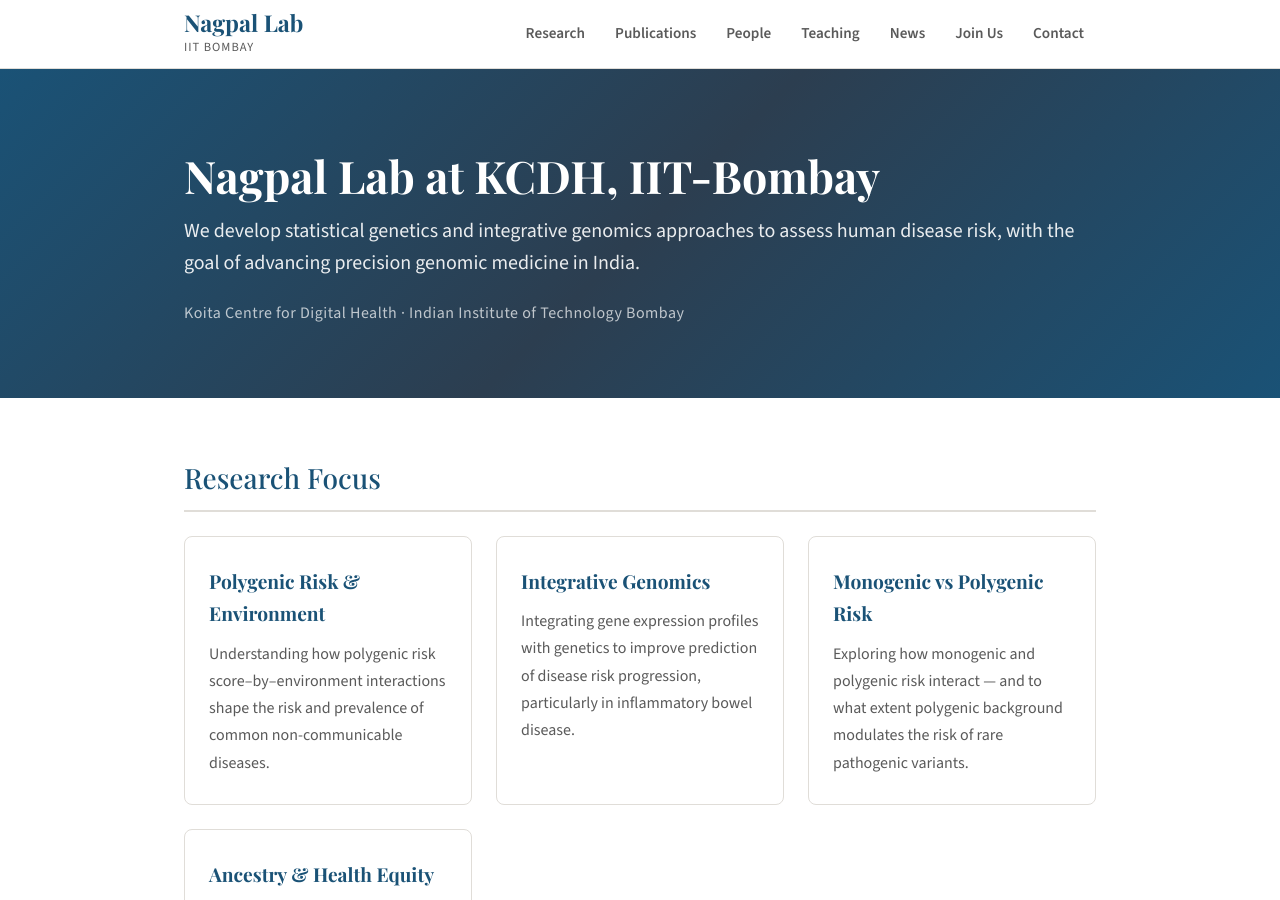
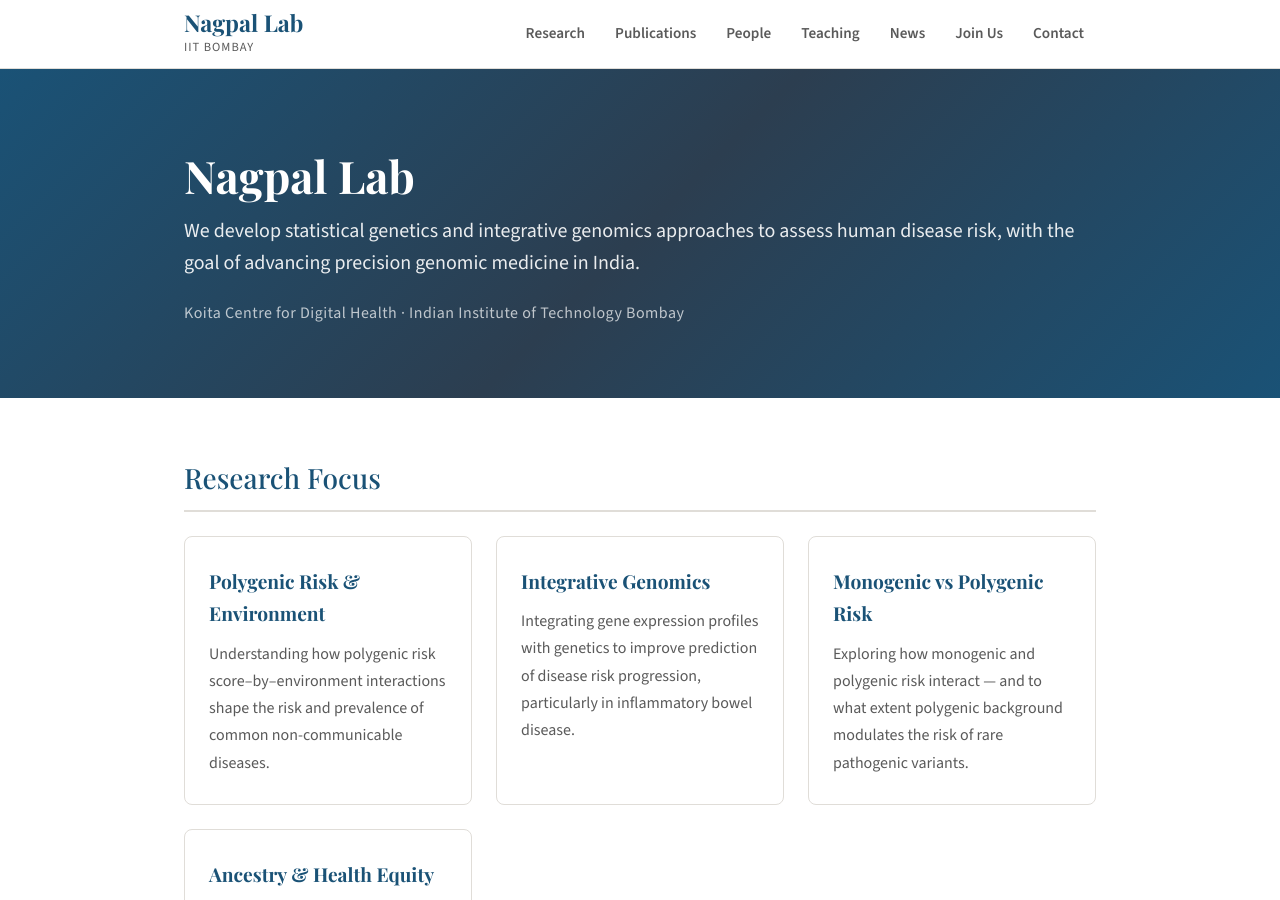
Before and after one commit to nagpallab/nagpallab.github.io, a Jekyll site: the page built from index.html, in a window 1280 px wide and 900 px high. Built offline with Jekyll 4.4.1, drawn with Linux system fonts in a browser that asks for light colours.

Commit message:
Update index.html

```diff
--- a/index.html
+++ b/index.html
@@ -6,7 +6,7 @@
 <section class="hero">
   <div class="container hero-inner">
     <div class="hero-text">
-      <h1>Nagpal Lab at KCDH, IIT-Bombay</h1>
+      <h1>Nagpal Lab</h1>
       <p class="hero-tagline">
         We develop statistical genetics and integrative genomics approaches to assess human disease risk, with the goal of advancing precision genomic medicine in India.
       </p>
```
